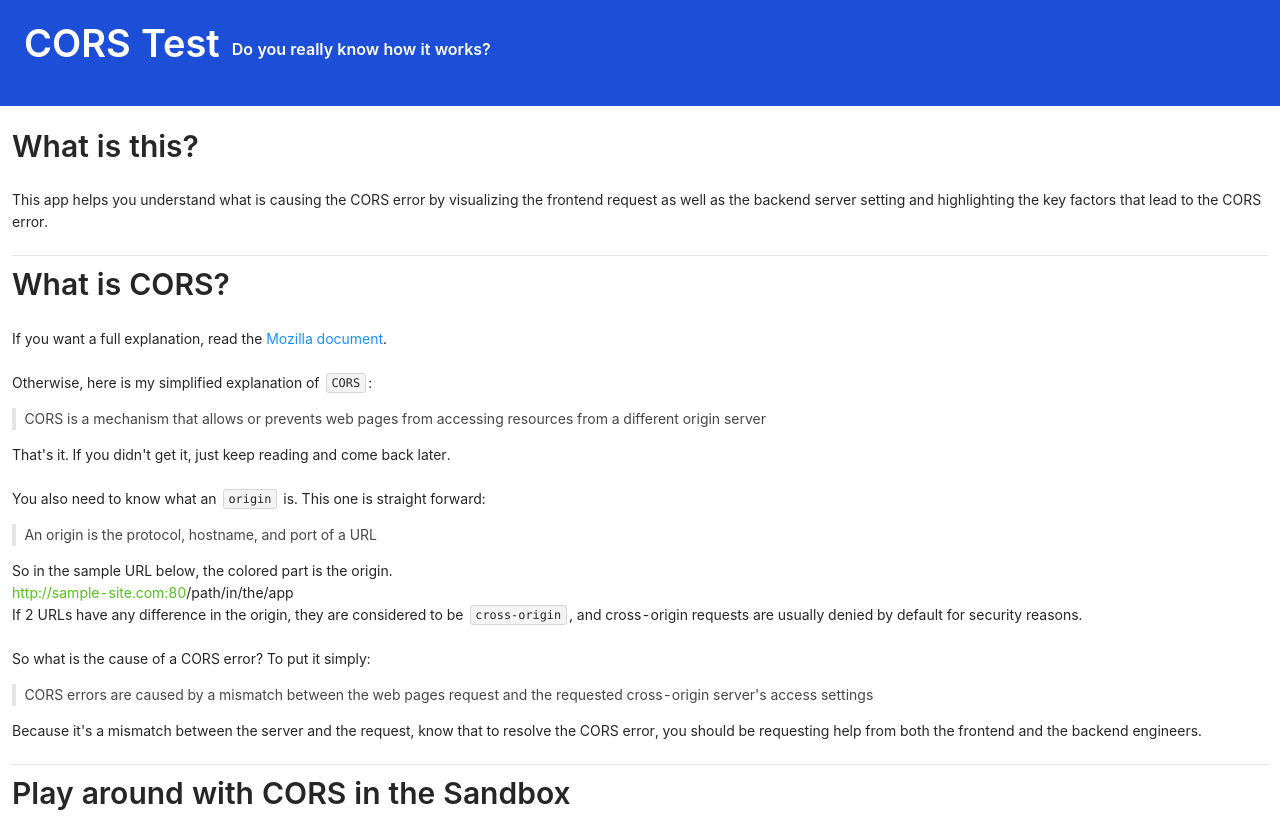
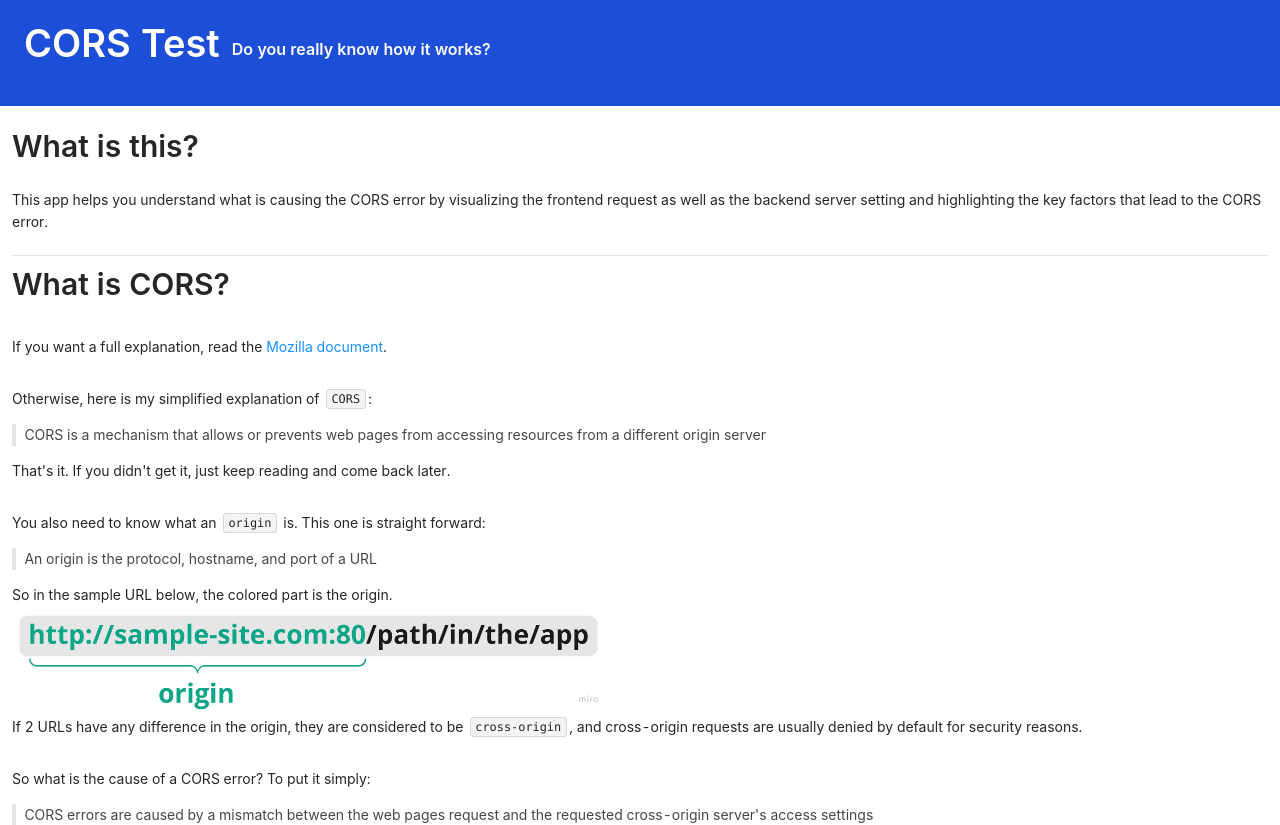
Before and after one commit to verhichi/cors-sandbox, a React (Vite) app in the folder packages/apps/frontend/: page / in a window 1280 px wide. Shown: the top 825 px of the page. Built offline with nearby package versions, Linux system fonts and the light colour scheme; no server answers.

Commit message:
chore/front: add origin image

```diff
--- a/packages/apps/frontend/src/App/components/WhatIsCORSRegion/WhatIsCORSRegion.tsx
+++ b/packages/apps/frontend/src/App/components/WhatIsCORSRegion/WhatIsCORSRegion.tsx
@@ -1,8 +1,10 @@
 import { Space, Typography } from 'antd'
+import OriginImage from '@/assets/origin.jpg'
+
 const { Paragraph, Title, Text } = Typography
 
 export const WhatIsCORSRegion = () => (
-  <Space direction="vertical">
+  <Space direction="vertical" className="gap-4">
     <Title level={2}>What is CORS?</Title>
     <Paragraph>
       If you want a full explanation, read the{' '}
@@ -30,7 +32,7 @@ export const WhatIsCORSRegion = () => (
         <blockquote>An origin is the protocol, hostname, and port of a URL</blockquote>
         So in the sample URL below, the colored part is the origin.
       </Text>
-      <Text type="success">http://sample-site.com:80</Text>/path/in/the/app
+      <img src={OriginImage} style={{ width: '600px' }} />
       <Text className="block">
         If 2 URLs have any difference in the origin, they are considered to be{' '}
         <Text code>cross-origin</Text>, and cross-origin requests are usually denied by
```
Also changed, not shown: packages/apps/frontend/src/assets/origin.jpg (added).
